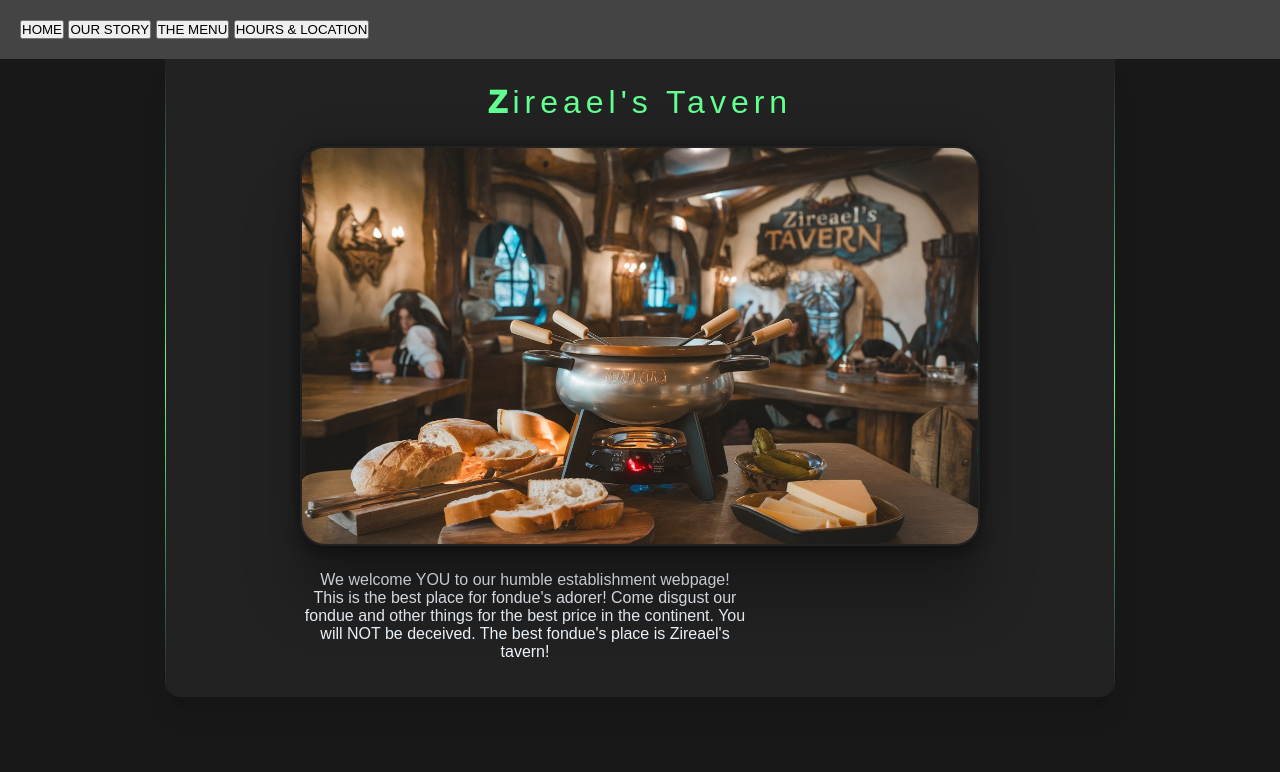
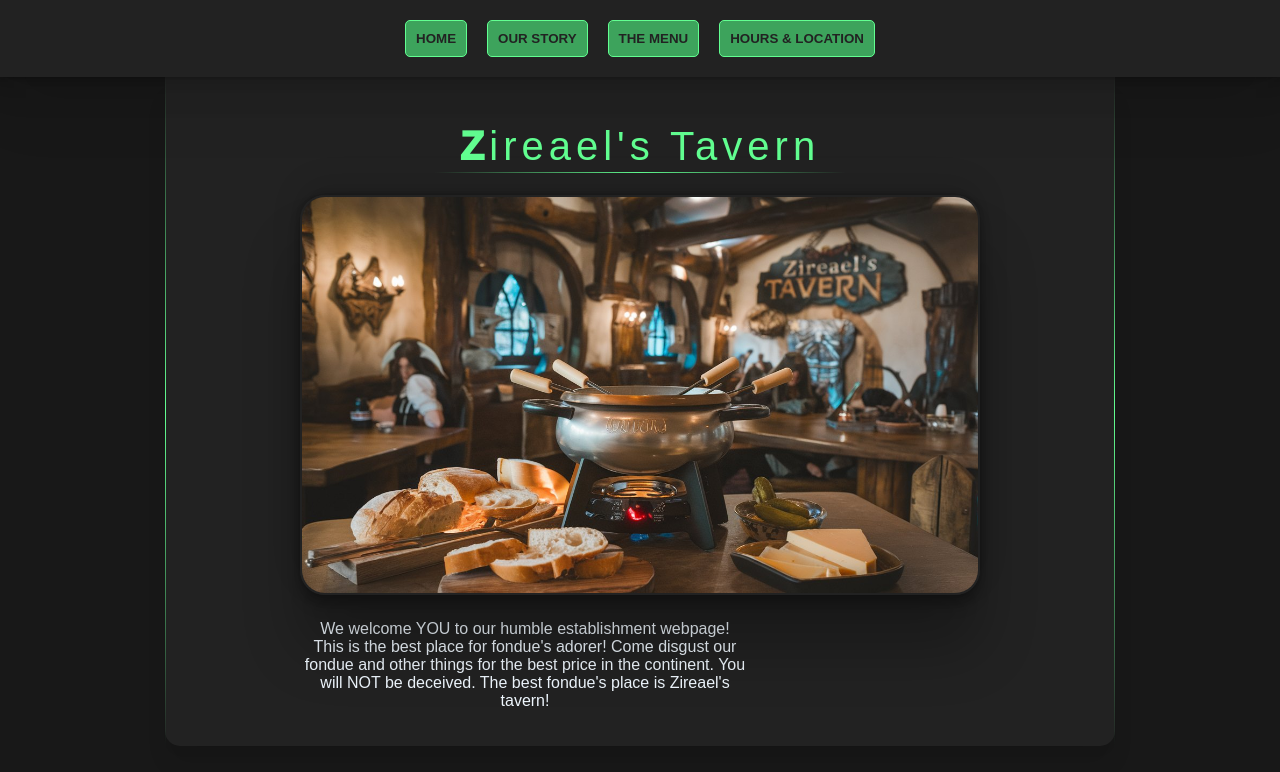
Before and after one commit to studentszO/restaurant-page, a website built with webpack: page src/index.html in a window 1280 px wide. Built offline with nearby package versions, Linux system fonts and the light colour scheme.

Commit message:
Added styling to the navbar & fixed a bug when the content of the page was removed if you clicked on the home button & if you were already in the home page

```diff
--- a/src/script.js
+++ b/src/script.js
@@ -12,22 +12,27 @@ const contentContainer = document.querySelector("#content");
 
 buttons.forEach((e) => e.addEventListener("click", () => {
     const id = Array.from(e.parentNode.children).indexOf(e);
-    contentContainer.textContent = "";
-    console.log(setPageId )
+    // e.style.backgroundColor = "var(--main-clr)"
+    // contentContainer.textContent = "";
+    console.log(setPageId)
 
     if (id === 0 && setPageId !== 0) {
+        contentContainer.textContent = "";
         homepage();
         setPageId = 0;
     }
     if (id === 1) {
+        contentContainer.textContent = "";
         ourStory();
         setPageId = 1
     }
     else if (id === 2) {
+        contentContainer.textContent = "";
         setPageId = 2;
         theMenu();
     }
     else if (id === 3) {
+        contentContainer.textContent = "";
         hoursAndLocation();
         setPageId = 3;
     }
--- a/src/style.css
+++ b/src/style.css
@@ -16,6 +16,7 @@ body {
 
 #content {
     width: 950px;
+    z-index: -1;
     background-color: #222222;
     color:aliceblue;
     text-align: center;
@@ -38,9 +39,25 @@ body {
 }
 
 nav {
-    background-color: #444;
-    color: rgb(3, 128, 236);
-    padding: 20px
+    display: flex;
+    background-color: #222;
+    box-shadow: rgba(0, 0, 0, 0.07) 0px 1px 2px, rgba(0, 0, 0, 0.07) 0px 2px 4px, rgba(0, 0, 0, 0.07) 0px 4px 8px, rgba(0, 0, 0, 0.07) 0px 8px 16px, rgba(0, 0, 0, 0.07) 0px 16px 32px, rgba(0, 0, 0, 0.07) 0px 32px 64px;
+    padding: 20px;
+    gap: 20px;
+    justify-content: center;
+}
+
+nav > button {
+    padding: 10px;
+    background-color: var(--sub-clr);
+    border: var(--main-clr) solid 1px;
+    border-radius: 5px;
+    &:hover {
+        background-color: var(--main-clr);
+    }
+    color: #222;
+    font-weight: 900;
+    cursor: pointer;
 }
 
 img {
@@ -56,13 +73,22 @@ img {
 
 h2 {
     color: var(--main-clr);
-    padding: 25px;
-    font-size: 2rem;
+    margin: 22px auto;
+    font-size: 2.5rem;
     font-weight: 100;
     letter-spacing: 5px;
-    &::first-letter {
-        font-weight: 1000;
-    }
+    border-image: linear-gradient(to right, rgba(0, 0, 0, 0), var(--main-clr), rgba(0, 0, 0, 0));
+    border-top: 0;
+    border-left: 0;
+    border-right: 0;
+    border-image-slice: 1;
+    border-bottom: 1px;
+    border-style: solid;
+    padding: 25px 25px 3px 25px;
+    width: fit-content;
+        &::first-letter {
+            font-weight: 1000;
+        }
 
 }
 
```
